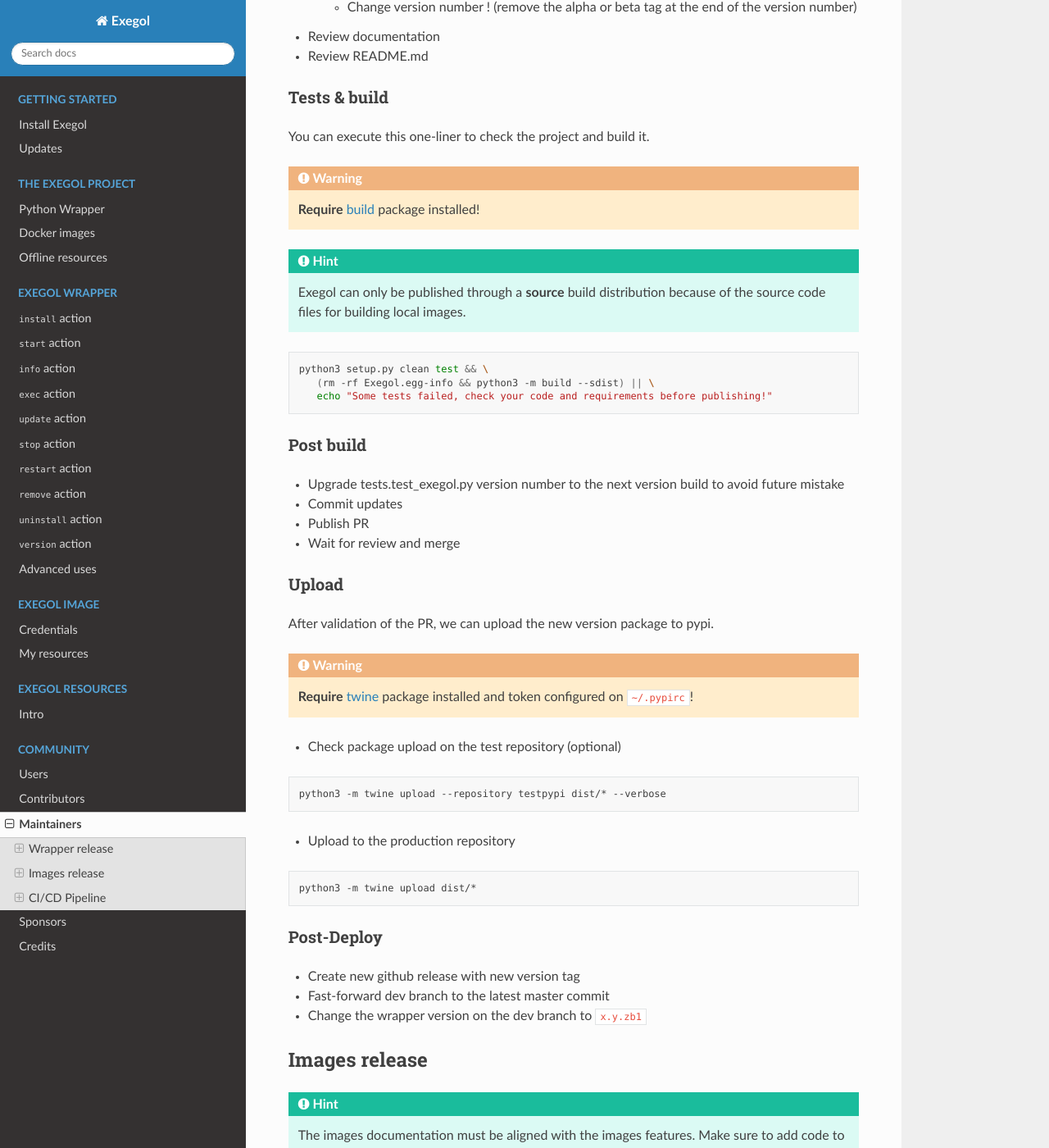
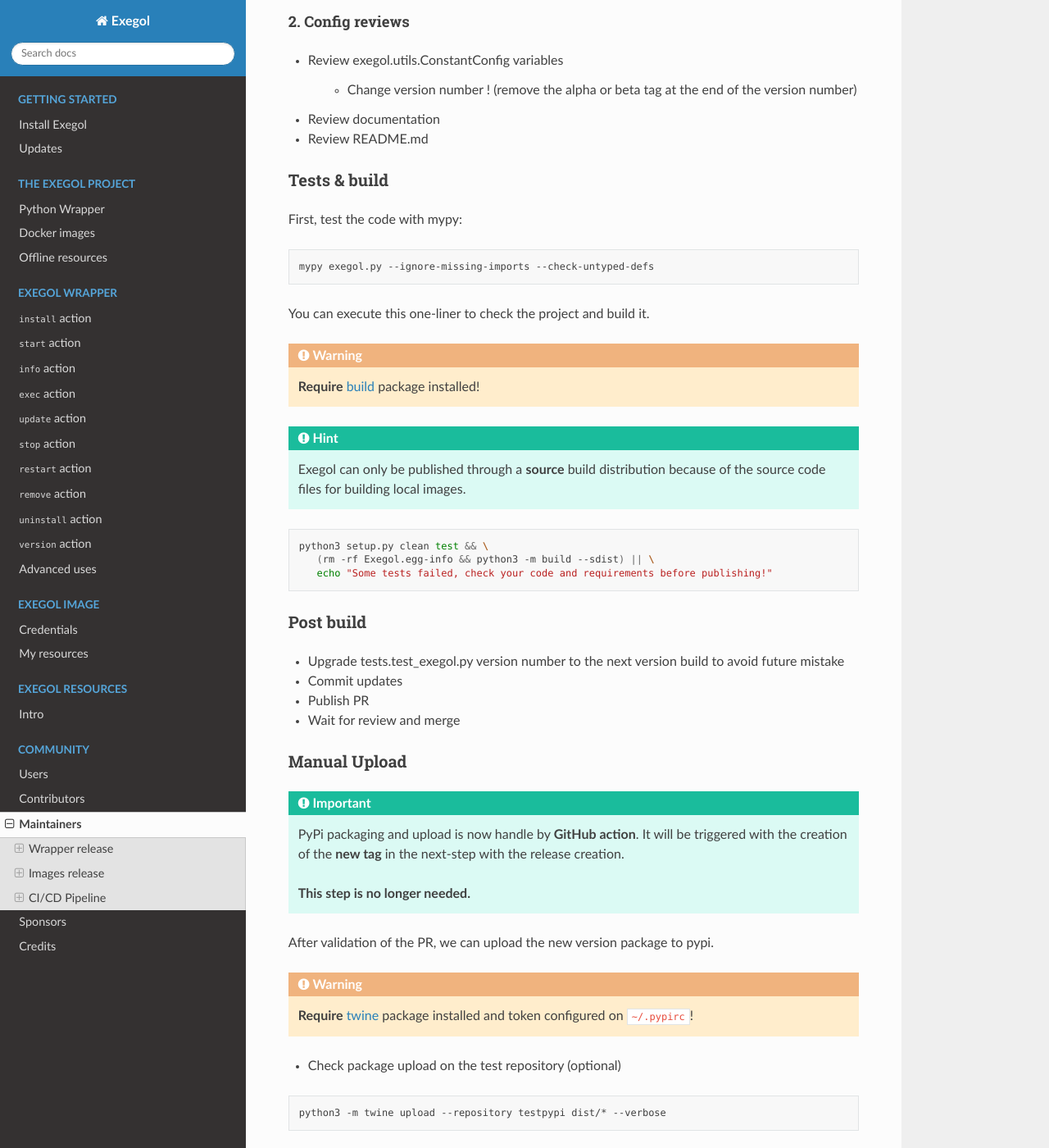
Before and after one commit to ThePorgs/Exegol-docs, a Sphinx documentation site: the page built from source/community/maintainers.rst, in a window 1280 px wide and 1400 px high, scrolled down 1691 px. Shown: the whole window at 82% size. Built offline with Sphinx 7.4.7 and the Read the Docs theme 2.0.0, drawn with Linux system fonts in a browser that asks for light colours; some of the changed text lies outside the part shown.

Commit message:
Update maintainer doc for wrapper release

```diff
--- a/source/community/maintainers.rst
+++ b/source/community/maintainers.rst
@@ -48,6 +48,9 @@
 
             exegol update -v
 
+.. important::
+    Don't forget to **reload and commit** any **submodule update** at this step !
+
 2. Config reviews
 ~~~~~~~~~~~~~~~~~
 
@@ -59,6 +62,12 @@
 
 Tests & build
 -------------
+
+First, test the code with mypy:
+
+.. code-block:: bash
+
+    mypy exegol.py --ignore-missing-imports --check-untyped-defs
 
 You can execute this one-liner to check the project and build it.
 
@@ -83,8 +92,13 @@
 * Publish PR
 * Wait for review and merge
 
-Upload
-------
+Manual Upload
+-------------
+
+.. important::
+    PyPi packaging and upload is now handle by **GitHub action**. It will be triggered with the creation of the **new tag** in the next-step with the release creation.
+
+    **This step is no longer needed.**
 
 After validation of the PR, we can upload the new version package to pypi.
 
@@ -107,7 +121,7 @@
 Post-Deploy
 -----------
 
-* Create new github release with new version tag
+* Create new github **release** with **new** version tag
 * Fast-forward dev branch to the latest master commit
 * Change the wrapper version on the dev branch to ``x.y.zb1``
 
```
